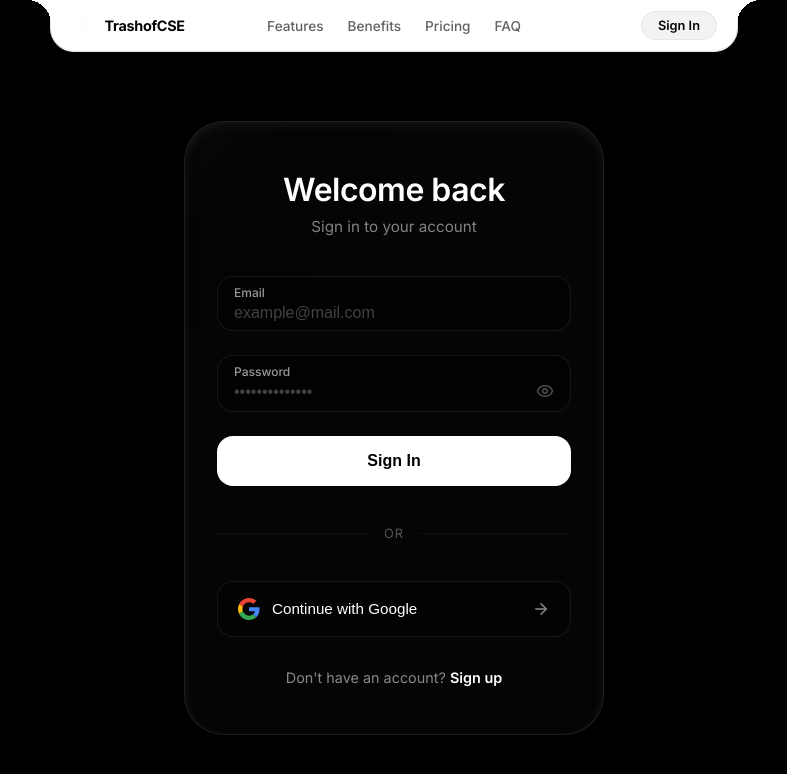
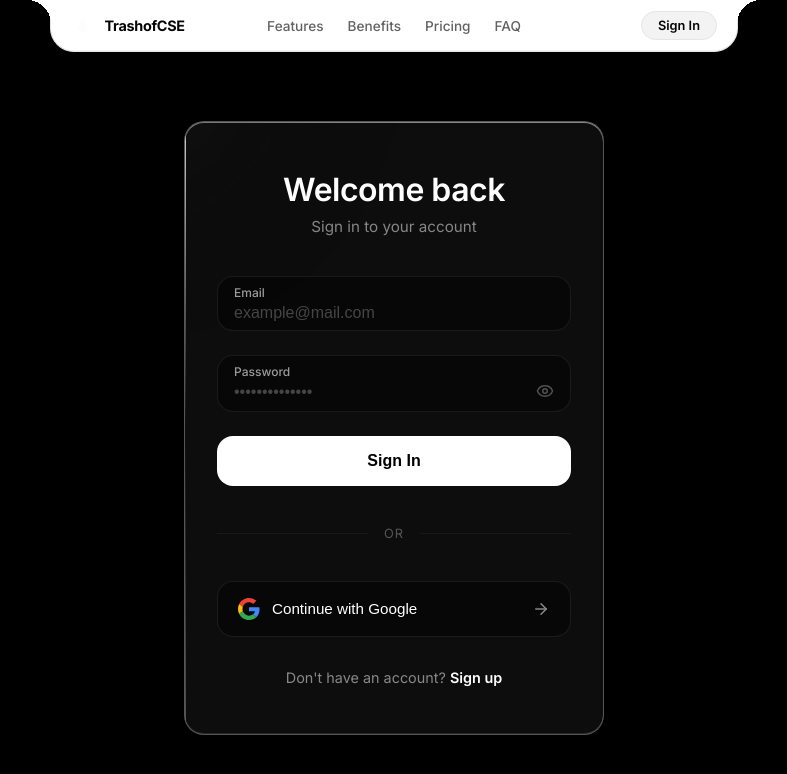
Before and after one commit to mongooseintown/TrashofCSE-Project, a React (Vite) app in the folder frontend/: page /login in a window 1280 px wide. Shown: the top 774 px of the page, without its empty margins (246-1033 px from the left). Built offline with nearby package versions, Linux system fonts and the light colour scheme.

Commit message:
Refine glass card styling

```diff
--- a/frontend/src/index.css
+++ b/frontend/src/index.css
@@ -143,17 +143,96 @@ body {
 .contrib-modal-content,
 .post-creator-card,
 .sad-locked-overlay {
-  background: rgba(255, 255, 255, 0.02) !important;
-  backdrop-filter: blur(120px) !important;
-  -webkit-backdrop-filter: blur(120px) !important;
-  border-radius: 40px !important;
-  border: 1px solid rgba(255, 255, 255, 0.1) !important;
+  background: rgba(255, 255, 255, 0.05) !important;
+  backdrop-filter: blur(50px) !important;
+  -webkit-backdrop-filter: blur(50px) !important;
+  border-radius: 20px !important;
+  border: 1px solid rgba(255, 255, 255, 0.3) !important;
   box-shadow:
-    0 8px 32px rgba(0, 0, 0, 0.3),
-    inset 0 4px 12px rgba(255, 255, 255, 0.08),
-    inset 0 -4px 12px rgba(0, 0, 0, 0.2) !important;
+    0 8px 32px rgba(0, 0, 0, 0.1),
+    inset 0 1px 0 rgba(255, 255, 255, 0.5),
+    inset 0 -1px 0 rgba(255, 255, 255, 0.1),
+    inset 0 0 0 rgba(255, 255, 255, 0) !important;
   position: relative !important;
   overflow: hidden !important;
+}
+
+.glass-card::before,
+.product-card::before,
+.dashboard-card::before,
+.shared-hub-card::before,
+.register-card::before,
+.login-card::before,
+.profile-sidebar-card::before,
+.profile-settings-card::before,
+.stat-card::before,
+.mod-content-card::before,
+.note-image-card::before,
+.note-card::before,
+.feed-card::before,
+.post-card::before,
+.creator-card::before,
+.student-card::before,
+.profile-card::before,
+.modal-card::before,
+.modal-content::before,
+.lp-cta-card::before,
+.lp-testimonial-card::before,
+.lp-pricing-card::before,
+.lp-faq-item::before,
+.lp-dashboard-mockup::before,
+.lp-form-mockup::before,
+.lp-filter-mockup::before,
+.timeline-content::before,
+.contrib-modal-content::before,
+.post-creator-card::before,
+.sad-locked-overlay::before {
+  content: '';
+  position: absolute;
+  top: 0;
+  left: 0;
+  right: 0;
+  height: 1px;
+  background: linear-gradient(90deg, transparent, rgba(255, 255, 255, 0.8), transparent);
+}
+
+.glass-card::after,
+.product-card::after,
+.dashboard-card::after,
+.shared-hub-card::after,
+.register-card::after,
+.login-card::after,
+.profile-sidebar-card::after,
+.profile-settings-card::after,
+.stat-card::after,
+.mod-content-card::after,
+.note-image-card::after,
+.note-card::after,
+.feed-card::after,
+.post-card::after,
+.creator-card::after,
+.student-card::after,
+.profile-card::after,
+.modal-card::after,
+.modal-content::after,
+.lp-cta-card::after,
+.lp-testimonial-card::after,
+.lp-pricing-card::after,
+.lp-faq-item::after,
+.lp-dashboard-mockup::after,
+.lp-form-mockup::after,
+.lp-filter-mockup::after,
+.timeline-content::after,
+.contrib-modal-content::after,
+.post-creator-card::after,
+.sad-locked-overlay::after {
+  content: '';
+  position: absolute;
+  top: 0;
+  left: 0;
+  width: 1px;
+  height: 100%;
+  background: linear-gradient(180deg, rgba(255, 255, 255, 0.8), transparent, rgba(255, 255, 255, 0.3));
 }
 
 /* Specific class definitions for glass-card */
```
